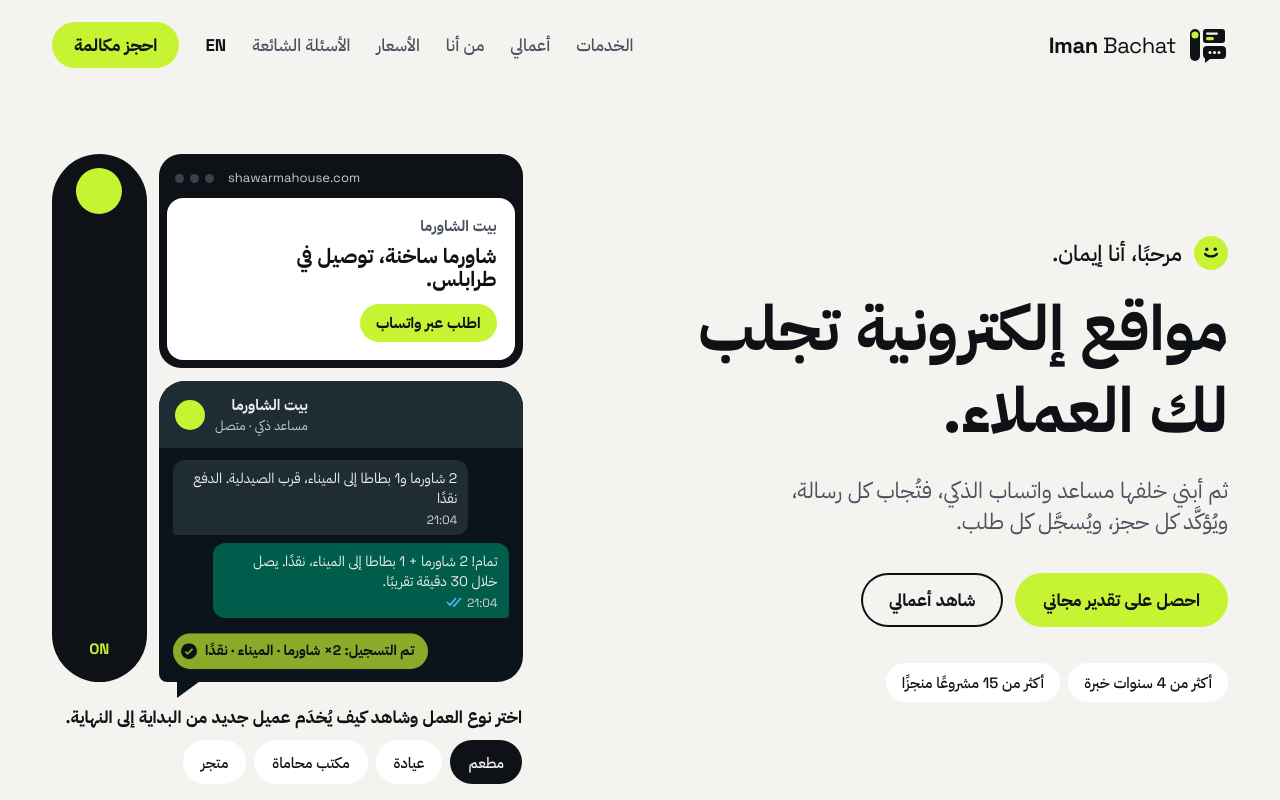
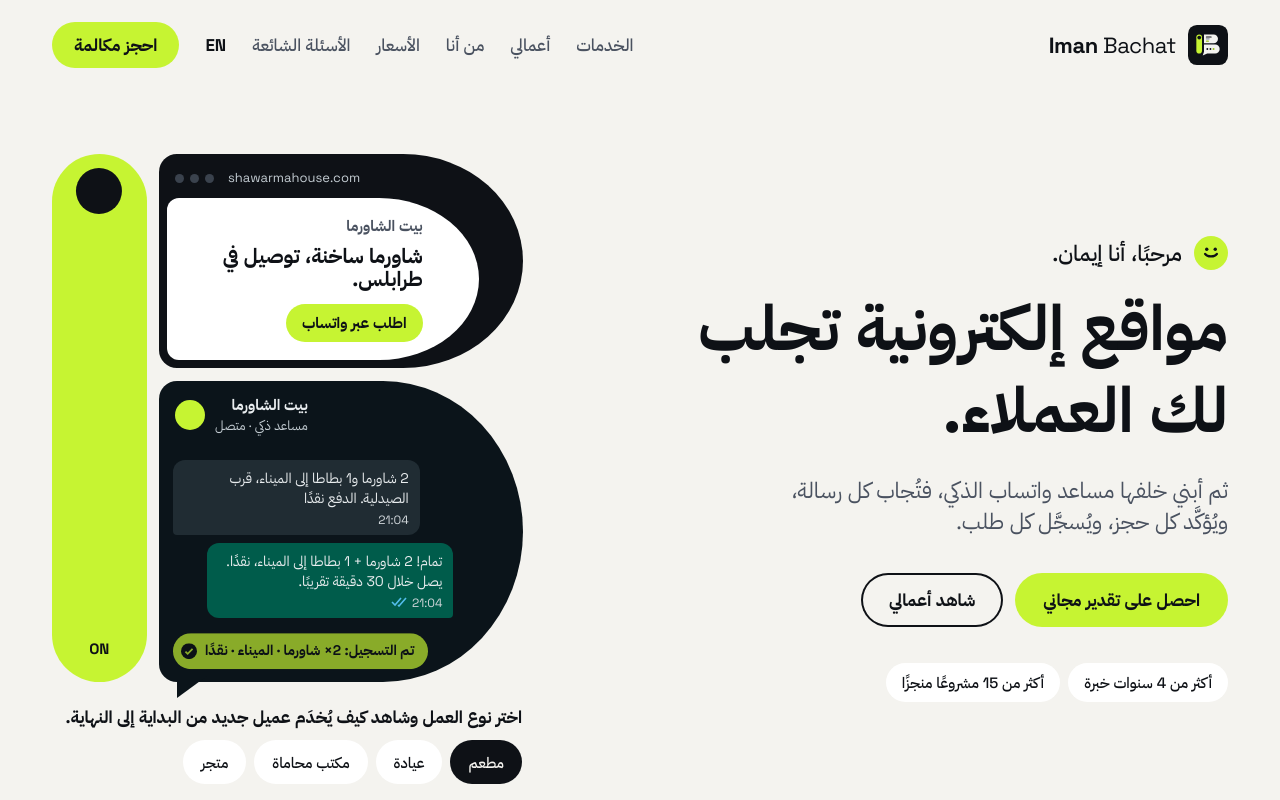
Before and after one commit to imanbachat1212/imanbachat-site, a plain HTML site: page ar/index.html in a window 1280 px wide. Shown: the top 800 px of the page. Drawn offline with Linux system fonts and the light colour scheme.

Commit message:
Header uses the real IB logo; hero demo reshaped as the rounded B
Co-Authored-By: Claude Opus 5.5 <noreply@anthropic.com>
Claude-Session: https://claude.ai/code/session_0123gDdEKX1ysT21LSC1ymVj

```diff
--- a/ar/index.html
+++ b/ar/index.html
@@ -391,6 +391,19 @@ textarea.field{min-height:110px;padding:16px 18px;resize:vertical}
   .nav a:not(.btn)::after{display:none}
   .nav .btn{margin-top:8px;min-height:52px}
 }
+/* ===== hero demo shaped like the IB logo: rounded B halves ===== */
+.ib-page{border-radius:18px 120px 120px 18px / 18px 50% 50% 18px;padding-right:clamp(30px,3.4vw,48px)}
+.ib-page__body{border-radius:12px 100px 100px 12px / 12px 50% 50% 12px;padding-right:clamp(40px,4.4vw,64px)}
+.ib-chat{border-radius:18px 140px 140px 18px / 18px 50% 50% 18px}
+.ib-chat__head{background:transparent;border-radius:0;padding-right:clamp(48px,5vw,72px)}
+.ib-chat__body{padding-right:clamp(52px,5.4vw,76px)}
+.ib-switch{transition:background-color .3s}
+.run .ib-switch{animation:switchOn .5s ease .9s both}
+.run .ib-knob{animation:knobUp .8s var(--ease) .2s both,knobDark .5s ease .9s forwards}
+.ib-on{color:var(--ink)}
+@keyframes switchOn{from{background:var(--ink)}to{background:var(--lime)}}
+@keyframes knobDark{to{background:var(--ink)}}
+@media (prefers-reduced-motion:reduce){.ib-switch{background:var(--lime)}.ib-knob{background:var(--ink)}}
 </style>
 <script type="application/ld+json">
 {
@@ -512,15 +525,7 @@ html[dir=rtl] blockquote[lang=en]{direction:ltr;text-align:left}
 <header class="c">
   <div class="top">
     <a class="mark" href="#top" aria-label="Iman Bachat، الصفحة الرئيسية">
-      <svg width="40" height="40" viewBox="0 0 40 40" aria-hidden="true">
-        <rect x="2" y="4" width="10" height="32" rx="5" fill="#0E1116"></rect>
-        <circle cx="7" cy="10" r="3.5" fill="#C6F432"></circle>
-        <rect x="15" y="4" width="22" height="14" rx="3" fill="#0E1116"></rect>
-        <rect x="18" y="7.5" width="12" height="2.2" rx="1.1" fill="#F4F3EF"></rect>
-        <rect x="18" y="12" width="8" height="3.2" rx="1.6" fill="#C6F432"></rect>
-        <path d="M19 21h15a4 4 0 0 1 4 4v5a4 4 0 0 1-4 4H22l-5 4v-4.5A4 4 0 0 1 15 30v-5a4 4 0 0 1 4-4z" fill="#0E1116"></path>
-        <circle cx="22" cy="27.5" r="1.5" fill="#F4F3EF"></circle><circle cx="26.5" cy="27.5" r="1.5" fill="#F4F3EF"></circle><circle cx="31" cy="27.5" r="1.5" fill="#F4F3EF"></circle>
-      </svg>
+      <svg width="40" height="40" viewBox="0 0 720 720" aria-hidden="true"><rect width="720" height="720" rx="160" fill="#0E1116"/><rect x="150" y="170" width="102" height="345" rx="51" fill="#C6F432"/><circle cx="202" cy="226" r="34" fill="#0E1116"/><path d="M288 170H461A79 79 0 0 1 461 328H288Z" fill="#F4F3EF"/><rect x="322" y="205" width="104" height="19" rx="9.5" fill="#0E1116"/><rect x="322" y="240" width="68" height="19" rx="9.5" fill="#8A93A3"/><rect x="322" y="280" width="55" height="22" rx="11" fill="#9BC41A"/><path d="M288 350H488A82.5 82.5 0 0 1 488 515H345L265 550L288 480Z" fill="#F4F3EF"/><circle cx="348" cy="432" r="17" fill="#0E1116"/><circle cx="404" cy="432" r="17" fill="#0E1116"/><circle cx="460" cy="432" r="18" fill="#9BC41A"/></svg>
       <span><b>Iman</b> Bachat</span>
     </a>
     <button class="menu-btn" type="button" aria-expanded="false" aria-controls="site-nav" aria-label="افتح القائمة"><span></span></button>
```
Also changed, not shown: ar/pricing.html (+1 -9 lines), index.html (+14 -9 lines), pricing.html (+1 -9 lines).
